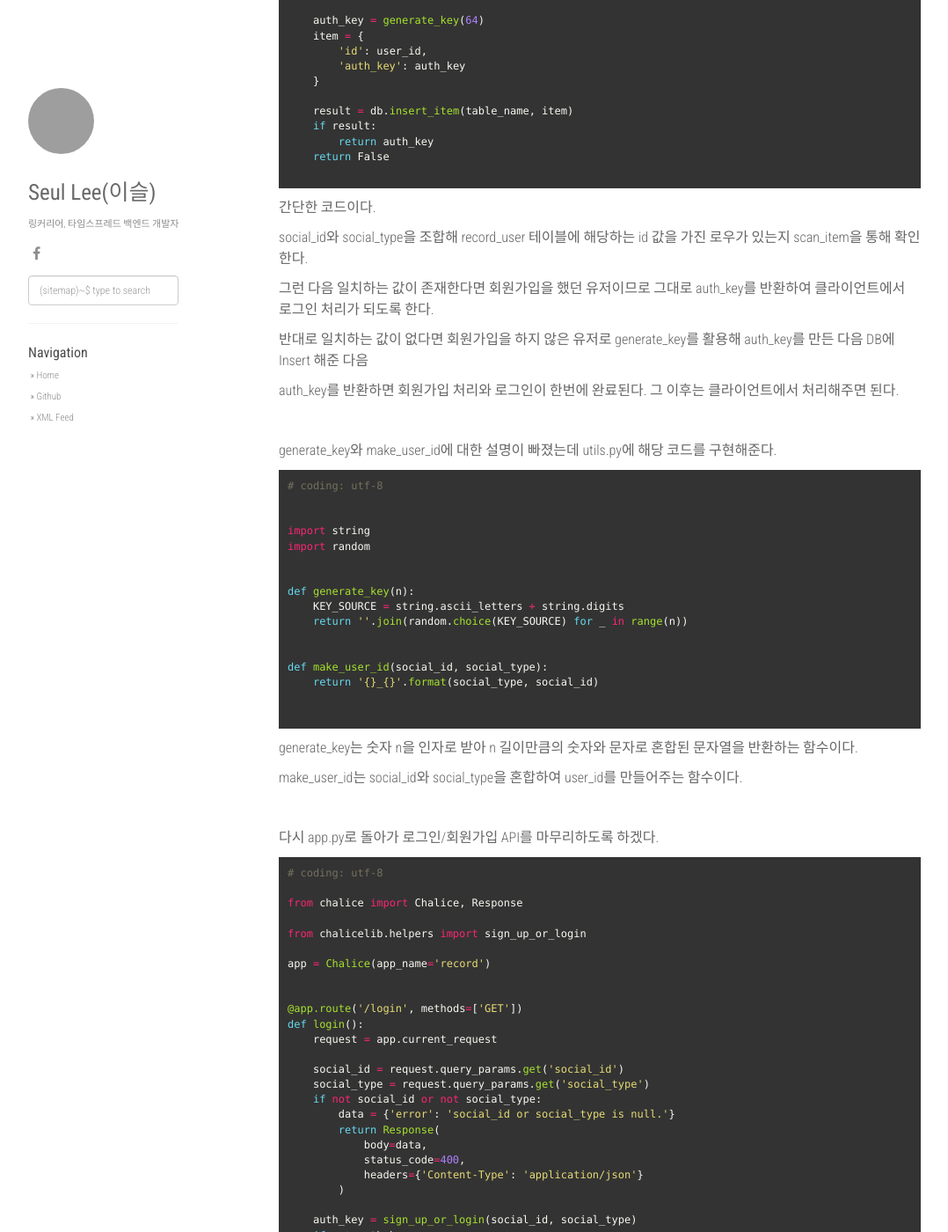
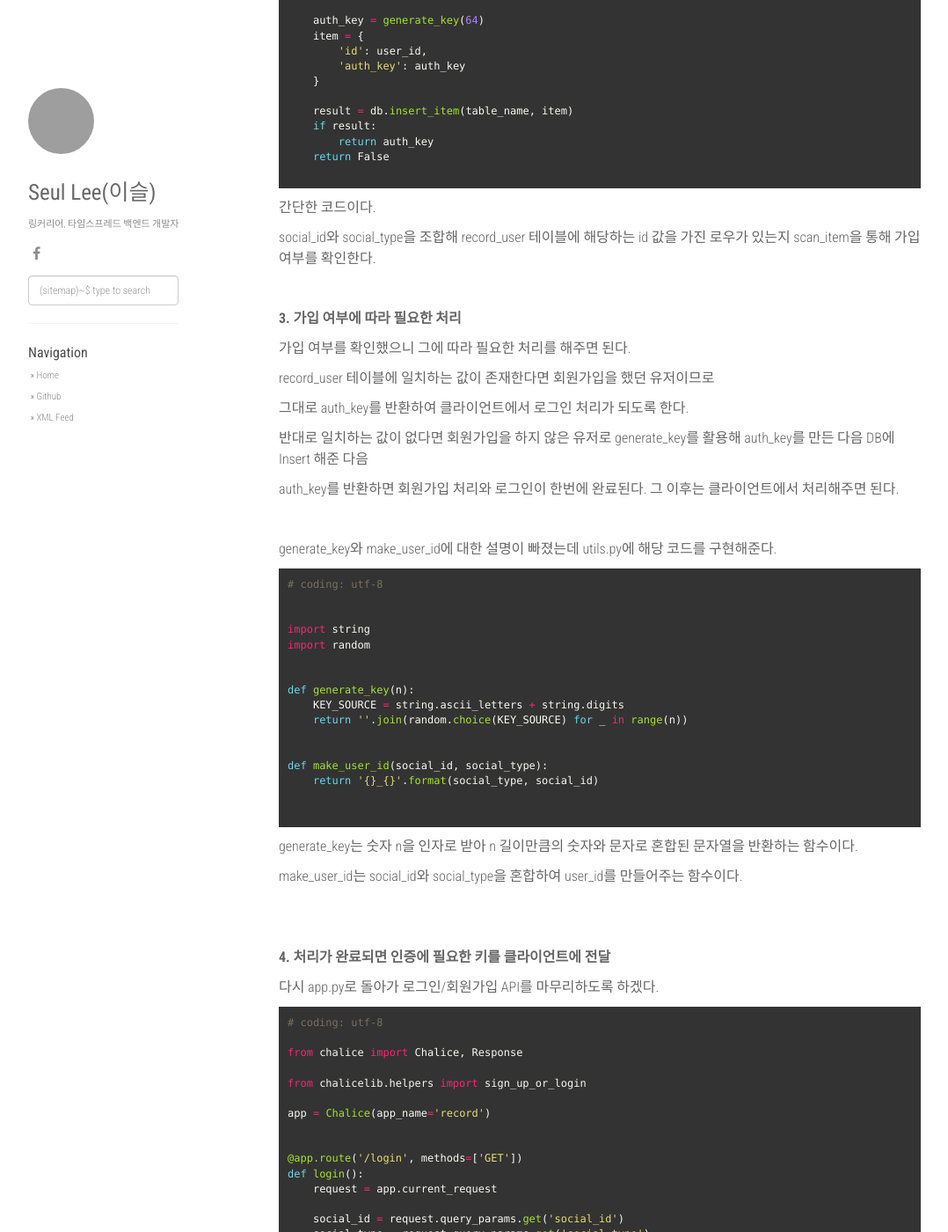
Before and after one commit to lee-seul/lee-seul.github.com, a Jekyll site: the page built from _posts/2018-05-16-python-serverless-microframework-06.markdown, in a window 1280 px wide and 1400 px high, scrolled down 4558 px. Shown: the whole window at 88% size, without its empty margins (53-1131 px from the left). Built offline with Jekyll 4.4.1, drawn with Linux system fonts in a browser that asks for light colours; nearby versions of some CDN libraries; comment, search, counter and statistics services are not loaded; grey boxes are pictures that could not be loaded.

Commit message:
chalice 06 내용 일부 수정

```diff
--- a/_posts/2018-05-16-python-serverless-microframework-06.markdown
+++ b/_posts/2018-05-16-python-serverless-microframework-06.markdown
@@ -288,9 +288,18 @@ def sign_up_or_login(social_id, social_type):
 
 간단한 코드이다.
 
-social_id와 social_type을 조합해 record_user 테이블에 해당하는 id 값을 가진 로우가 있는지 scan_item을 통해 확인한다.
+social_id와 social_type을 조합해 record_user 테이블에 해당하는 id 값을 가진 로우가 있는지 scan_item을 통해 가입 여부를 확인한다.
 
-그런 다음 일치하는 값이 존재한다면 회원가입을 했던 유저이므로 그대로 auth_key를 반환하여 클라이언트에서 로그인 처리가 되도록 한다.
+
+<br>
+
+**3. 가입 여부에 따라 필요한 처리**
+
+가입 여부를 확인했으니 그에 따라 필요한 처리를 해주면 된다.
+
+record_user 테이블에 일치하는 값이 존재한다면 회원가입을 했던 유저이므로
+
+그대로 auth_key를 반환하여 클라이언트에서 로그인 처리가 되도록 한다.
 
 반대로 일치하는 값이 없다면 회원가입을 하지 않은 유저로 generate_key를 활용해 auth_key를 만든 다음 DB에 Insert 해준 다음
 
@@ -325,6 +334,10 @@ generate_key는 숫자 n을 인자로 받아 n 길이만큼의 숫자와 문자
 make_user_id는 social_id와 social_type을 혼합하여 user_id를 만들어주는 함수이다.
 
 <br>
+<br>
+
+**4. 처리가 완료되면 인증에 필요한 키를 클라이언트에 전달**
+
 
 다시 app.py로 돌아가 로그인/회원가입 API를 마무리하도록 하겠다.
 
```
